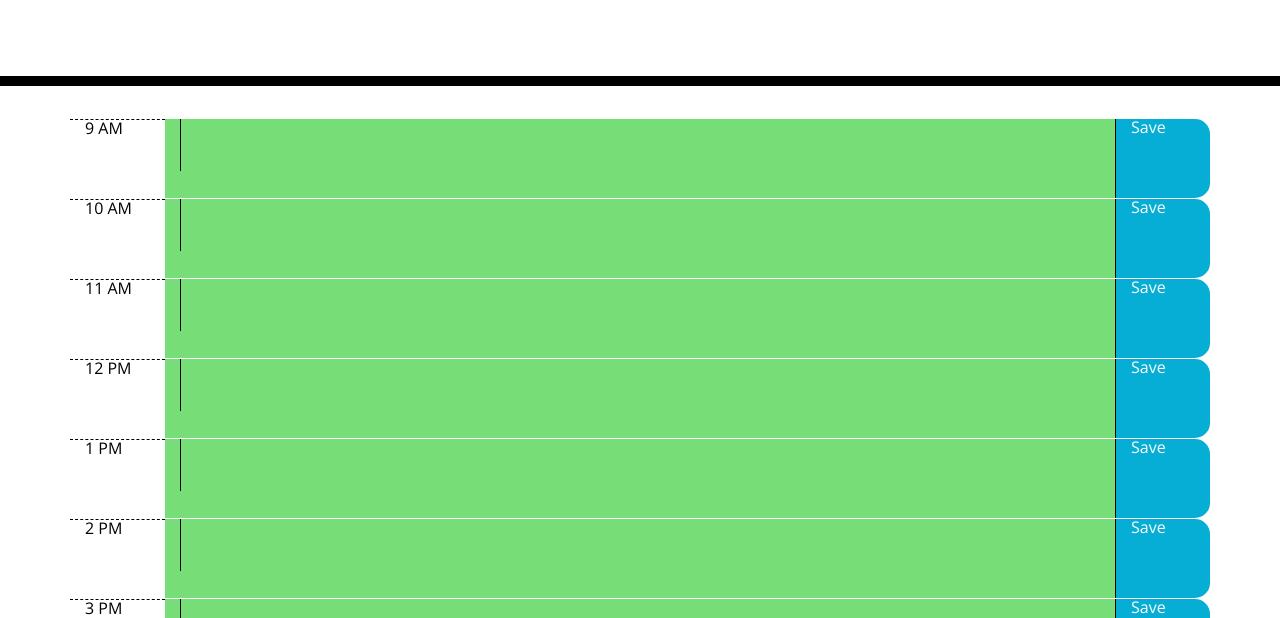
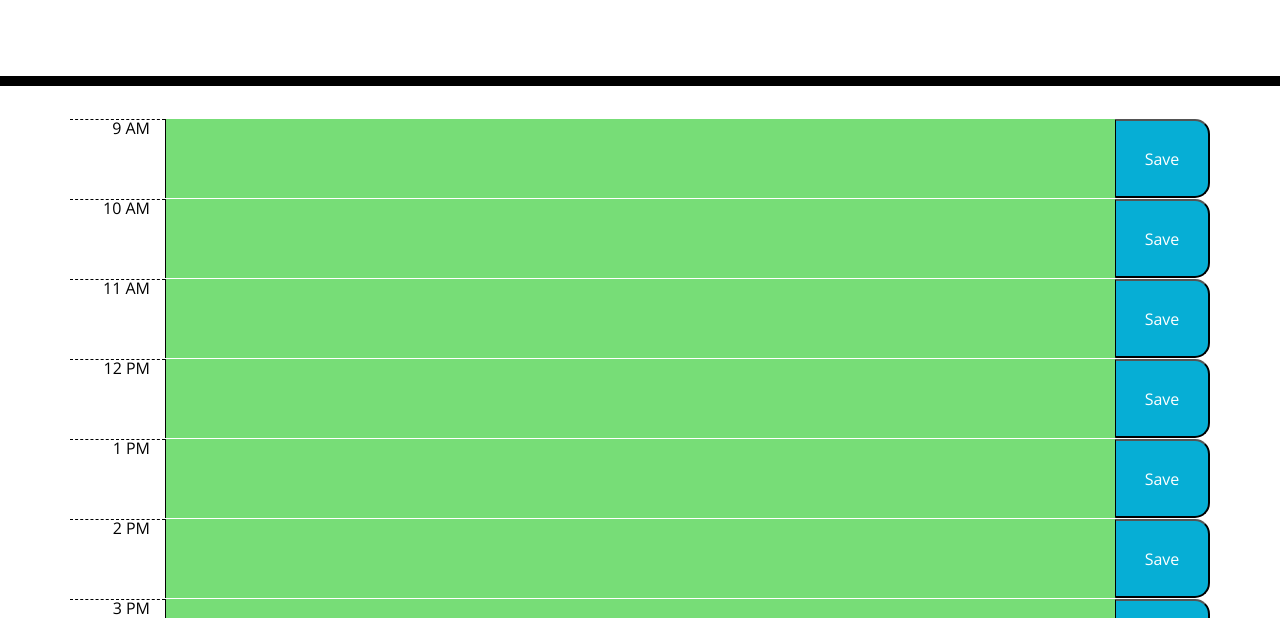
Before and after one commit to vicdotexe/work-day-scheduler, a plain HTML site: page index.html in a window 1280 px wide. Shown: the part 182-800 px from the top of the page. Drawn offline with nearby package versions, Linux system fonts and the light colour scheme.

Commit message:
replaced divs with propper elements. commenting. commented out the odd white text color in css styling.

```diff
--- a/script.js
+++ b/script.js
@@ -5,51 +5,56 @@ function onRowClick(event){
     if (target.hasClass("saveBtn")){
         var row = target.parent();
         var hour = row.attr("data-hour");
-        var textArea = row.find(".entryField");
+        var textArea = row.find("textarea");
         localStorage.setItem(hour, textArea.val());
     }
 }
 
 //todo: see if there's a better way to do this, feels hacked together.
-function getCurrentRelation(eventHour){
-    if (moment().isBetween(moment(eventHour), moment(eventHour).add(1,"hours"))){
+/**
+ * Returns the relation the time passed in and the current hour.
+ * @param {moment} time
+ * @returns "past" "present" or "future"
+ */
+function getCurrentRelation(time){
+    if (moment().isBetween(moment(time), moment(time).add(1,"hours"))){
         return "present";
     }
-    return moment().isAfter(moment(eventHour)) ? "past" : "future";
+    return moment().isAfter(moment(time)) ? "past" : "future";
 }
 
 for(var i = 9; i < 18; i++){
 
-    var eventHour = moment(i, ["H"]);
+    var eventHour = moment(i, ["H"]); // this moment (military time) without minutes or seconds.
+    var hourFormatted = eventHour.format("h A"); // a string of just the hour and AM/PM (9 AM)
+    var timeRelation = getCurrentRelation(eventHour); // a string: either "past", "present" or "future" based on what hour this row is.
+
     var row = $("<div>");
     row.addClass("row");
-    row.attr("data-hour", eventHour.format("h A"));
+    row.attr("data-hour", hourFormatted);
     row.on("click", onRowClick);
 
-    var timeColumn = $("<div>");
-    timeColumn.addClass("col-1")
-    timeColumn.addClass("hour");
-    timeColumn.text(eventHour.format("h A"));
-    row.append(timeColumn);
+    var hourText = $("<p>");
+    hourText.addClass("col-1").addClass("text-right");
+    hourText.addClass("hour");
+    hourText.text(eventHour.format("h A"));
+    row.append(hourText);
 
-    var timeRelation = getCurrentRelation(eventHour);
+    var textArea = $("<textarea>");
+    textArea.addClass("col-10")
+    textArea.addClass(timeRelation);
+    row.append(textArea);
 
-    var eventsColumn = $("<div>");
-    eventsColumn.addClass("col-10")
-    eventsColumn.addClass("eventsColumn");
-    eventsColumn.addClass(timeRelation);
-    row.append(eventsColumn);
+    var fromStorage = localStorage.getItem(hourFormatted);
+    if(fromStorage){
+        textArea.val(fromStorage);
+    }
 
-    var entryField = $("<textarea>");
-    entryField.addClass("entryField");
-    eventsColumn.append(entryField);
-
-    var saveColumn = $("<div>");
-    saveColumn.addClass("col-1")
-    saveColumn.addClass("timeColumn");
-    saveColumn.addClass("saveBtn")
-    saveColumn.text("Save");
-    row.append(saveColumn);
+    var saveButton = $("<button>");
+    saveButton.addClass("col-1");
+    saveButton.addClass("saveBtn")
+    saveButton.text("Save");
+    row.append(saveButton);
 
     container.append(row);
 
--- a/style.css
+++ b/style.css
@@ -44,17 +44,17 @@ textarea {
 
 .past {
   background-color: #d3d3d3;
-  color: white;
+  /* color: white; */
 }
 
 .present {
   background-color: #ff6961;
-  color: white;
+  /* color: white; */
 }
 
 .future {
   background-color: #77dd77;
-  color: white;
+  /* color: white; */
 }
 
 .saveBtn {
```
